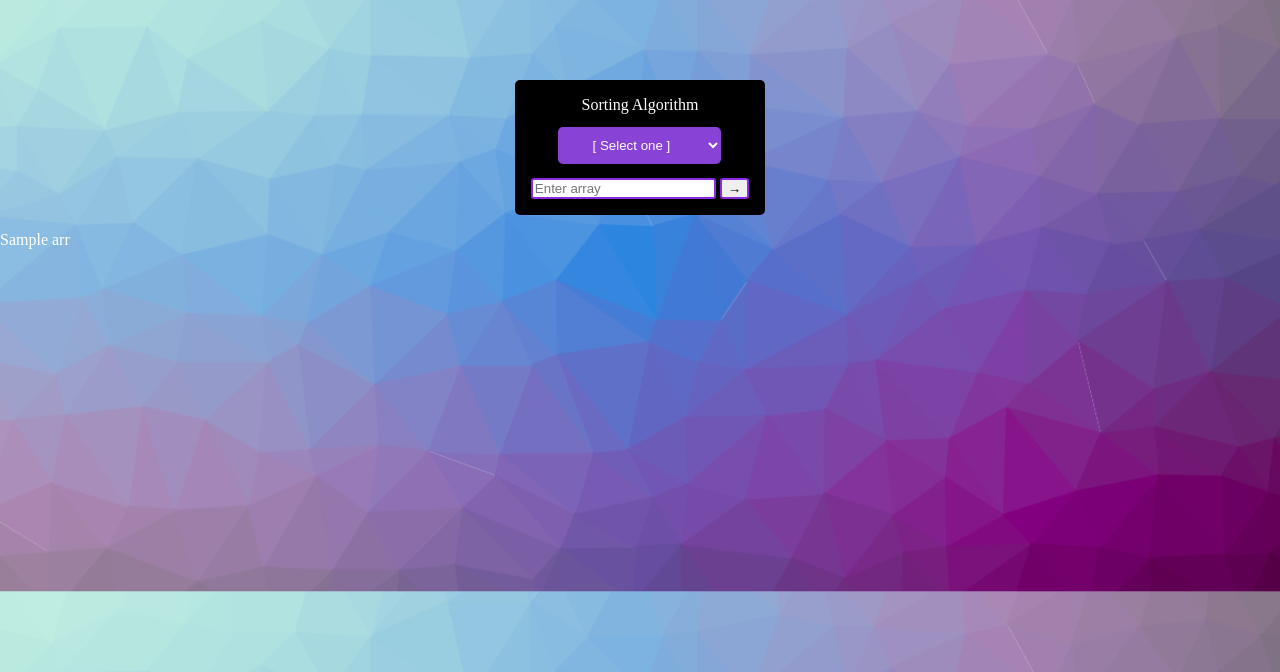
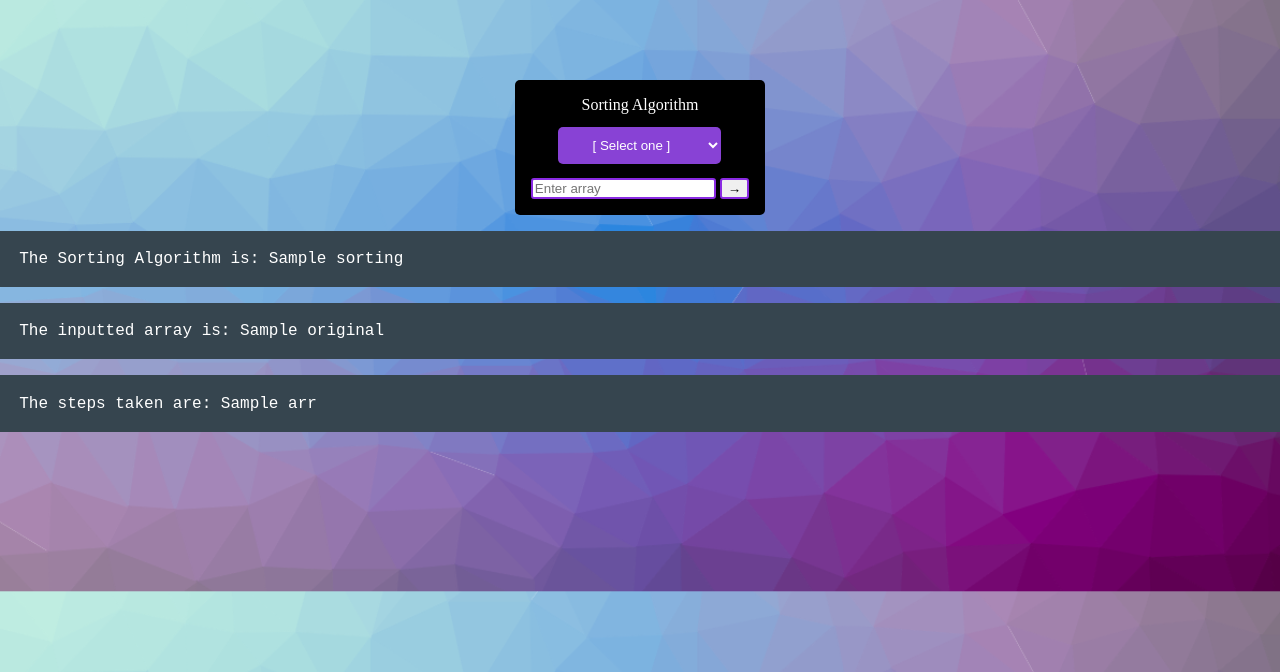
Before and after one commit to derek-byte/Sorting_Visualizer, a Flask app: template templates/index.html in a window 1280 px wide. Shown: the part 53-725 px from the top of the page. Run offline with Flask 2, Linux system fonts and the light colour scheme; the template is opened without the code that fills it: most values are stand-ins (such as "Sample title", 1, 10 or a date in 2020).

Commit message:
More CSS & Connecting Flask

```diff
--- a/app.py
+++ b/app.py
@@ -1,4 +1,4 @@
-from flask import Flask, render_template
+from flask import Flask, render_template, request
 from sorting_alg.merge_sort import MergeSort
 from sorting_alg.quick_sort import QuickSort
 from sorting_alg.selection_sort import SelectionSort
@@ -9,42 +9,61 @@ app = Flask(__name__)
 
 array = [5, 4, 3, 2, 1]
 
-@app.route("/")
+def convert_array(value):
+    array = []
+    i = 0
+    num = ""
+    last_comma = 0
+    while i < len(value):
+      if value[i] == ",":
+        array.append(int(num))
+        last_comma = i
+        num = ""
+      else:
+          num += value[i]
+      i += 1
+    array.append(int(value[last_comma+1:]))
+    return array
+
+@app.route("/", methods = ["POST", "GET"])
 def home():
-    return render_template('index.html', arr=array)
-    return "Hello World"
+    if request.method == "POST":
+        value = request.form["numbers"]
+        select = request.form["sorting"]
+        array = convert_array(value)
 
-@app.route("/merge_sort")
-def merge_sort():
-    alg = MergeSort()
-    alg.mergeSort(array.copy(), 0, len(array)-1)
-    array_str = str(alg.sorting_steps)
-    return array_str
+        if select == "merge_sort":
+            alg = MergeSort()
+            alg.mergeSort(array.copy(), 0, len(array)-1)
+            array_str = str(alg.sorting_steps)
+            return render_template('index.html', sorting= "Merge Sort", original=value, arr=array_str)
 
-@app.route("/quick_sort")
-def quick_sort():
-    alg = QuickSort()
-    alg.quickSort(array, 0, len(array)-1)
-    array_str = str(array)
-    return array_str
+        elif select == "bubble_sort":
+            alg = BubbleSort()
+            alg.bubbleSort(array.copy())
+            array_str = str(alg.sorting_steps)
+            return render_template('index.html', sorting= "Bubble Sort", original=value, arr=array_str)
 
-@app.route("/selection_sort")
-def selection_sort():
-    alg = SelectionSort()
-    alg.selectionSort(array)
-    array_str = str(array)
-    return array_str
+        elif select == "selection_sort":
+            alg = SelectionSort()
+            alg.selectionSort(array.copy())
+            array_str = str(alg.sorting_steps)
+            return render_template('index.html', sorting= "Selection Sort", original=value, arr=array_str)
 
-@app.route("/bubble_sort")
-def bubble_sort():
-    alg = BubbleSort()
-    alg.bubbleSort(array)
-    array_str = str(array)
-    return array_str
+        elif select == "insertion_sort":
+            alg = InsertionSort()
+            alg.insertionSort(array.copy())
+            array_str = str(alg.sorting_steps)
+            return render_template('index.html', sorting= "Insertion Sort", original=value, arr=array_str)
 
-@app.route("/insertion_sort")
-def insertion_sort():
-    alg = InsertionSort()
-    alg.insertionSort(array)
-    array_str = str(array)
-    return array_str
+        elif select == "quick_sort":
+            alg = QuickSort()
+            alg.quickSort(array.copy(), 0, len(array)-1)
+            array_str = str(alg.sorting_steps)
+            return render_template('index.html', sorting= "Quick Sort", original=value, arr=array_str)
+
+        else:
+            return render_template('index.html', sorting= "No Sorting Algorithm", original=value, arr=[])
+
+    else:
+        return render_template('index.html')
--- a/sorting_alg/bubble_sort.py
+++ b/sorting_alg/bubble_sort.py
@@ -1,4 +1,5 @@
 class BubbleSort:
+    sorting_steps = []
     def bubbleSort(self,array):
         l = len(array)
         i = 0
@@ -8,5 +9,6 @@ class BubbleSort:
                 if array[i] > array[j]:
                     array.insert(i,array[j])
                     array.pop(j+1)
+                    self.sorting_steps.append(array.copy())
                 j += 1
             i += 1
--- a/sorting_alg/insertion_sort.py
+++ b/sorting_alg/insertion_sort.py
@@ -1,4 +1,5 @@
 class InsertionSort:
+    sorting_steps = []
     def insertionSort(self, array):
         #Actual Insertion Sort code starts here:
         if len(array) <= 1:
@@ -10,10 +11,10 @@ class InsertionSort:
                 # Insert value of array[i] into index j and everything gets pushed right
                 array.insert(j,array[i])
                 array.pop(i+1)
-                print(array)
 
                 if j != 0:
                     i -= 1
                     j -= 1
+                self.sorting_steps.append(array.copy())
             i += 1
         return array
--- a/sorting_alg/quick_sort.py
+++ b/sorting_alg/quick_sort.py
@@ -1,8 +1,8 @@
 class QuickSort:
+    sorting_steps = []
     def partition(self,array, low, high):
         i = (low-1)         # index of smaller element
         pivot = array[high]     # pivot
-
         for j in range(low, high):
 
             # If current element is smaller than or
@@ -13,6 +13,7 @@ class QuickSort:
                 i = i+1
                 array[i], array[j] = array[j], array[i]
         array[i+1], array[high] = array[high], array[i+1]
+        self.sorting_steps.append(array.copy())
         return (i+1)
 
     def quickSort(self,array, low, high):
@@ -23,7 +24,6 @@ class QuickSort:
             # pi is partitioning index, arr[p] is now
             # at right place
             pi = self.partition(array, low, high)
-
             # Separately sort elements before
             # partition and after partition
             self.quickSort(array, low, pi-1)
--- a/sorting_alg/selection_sort.py
+++ b/sorting_alg/selection_sort.py
@@ -1,4 +1,5 @@
 class SelectionSort:
+    sorting_steps = []
     def selectionSort(self,array):
         i = 0
         while i < len(array):
@@ -16,5 +17,5 @@ class SelectionSort:
             array.pop(index+1)
 
             i += 1
-            print(array)
+            self.sorting_steps.append(array.copy())
         return array
--- a/static/styles/styles.css
+++ b/static/styles/styles.css
@@ -1,7 +1,6 @@
 body {
     background-image: url('/static/images/background.png');
     background-size: cover;
-    /* background-repeat: repeat-x; */
     margin: 0;
 }
 
@@ -17,7 +16,6 @@ nav > div {
     color: #8842d5;
     font-size: 3ch;
     user-select: none;
-    /* font-family:-apple-system, BlinkMacSystemFont, 'Segoe UI', Roboto, Oxygen, Ubuntu, Cantarell, 'Open Sans', 'Helvetica Neue', sans-serif; */
     font-family: Georgia, 'Times New Roman', Times, serif;
 }
 
@@ -54,3 +52,9 @@ button:hover {
     border-radius: 5px;
     padding: 2ch;
 }
+
+p {
+    padding: 2ch;
+    font-family: 'Courier New', Courier, monospace;
+    background-color: rgb(54, 69, 79);
+}
--- a/templates/index.html
+++ b/templates/index.html
@@ -17,23 +17,25 @@
         <div class="input-group">
             <div><label for="sorting_algorithm">Sorting Algorithm</label></div>
             <div>
-                <select name="sorting" id="sorting">
-                    <option value="" selected>[ Select one ]</option>
-                    <option value="bubble">Bubble Sort</option>
-                    <option value="insertion">Insertion Sort</option>
-                    <option value="selection">Selection Sort</option>
-                    <option value="quick">Quick Sort</option>
-                    <option value="merge">Merge Sort</option>
-                </select>
-            </div>
-            <div class="input-group">
-                <div class="input"><input type="text" name="numbers" id="numbers" placeholder="Enter array"> <button onclick="order()">→</button> </div>
+                <form action="#" method="post">
+                    <select name="sorting" id="sorting">
+                        <option value="" selected>[ Select one ]</option>
+                        <option value="bubble_sort">Bubble Sort</option>
+                        <option value="insertion_sort">Insertion Sort</option>
+                        <option value="selection_sort">Selection Sort</option>
+                        <option value="quick_sort">Quick Sort</option>
+                        <option value="merge_sort">Merge Sort</option>
+                    </select>
+                    <div class="input"><input type="text" name="numbers" id="numbers" placeholder="Enter array"> <button onclick="order()">→</button> </div>
+                </form>
             </div>
         </div>
     </div>
 
-    <div class="steps">
-        <p>{{arr}}</p>
+    <div class="step">
+        <p>The Sorting Algorithm is: {{sorting}}</p>
+        <p>The inputted array is: {{original}}</p>
+        <p>The steps taken are: {{arr}}</p>
     </div>
 
 </body>
@@ -41,25 +43,7 @@
 <script>
     function order () {
         var str = document.getElementById("numbers").value;
-        // let arr = [];
-        // let i = 0;
-        // while (i < str.length) {
-        //     let num = 0
-        //     let multiple = 1
-        //     if (str[i] == ',') {
-        //         console.log("Please enter numbers.")
-        //         i++
-        //     }
-        //     else {
-        //         num += 1
-        //     }
-        //     i++
-        // }
-
-        var array = Array.from(str)
-        alert(array)
-        console.log(array)
-        // Need to sperate things based on commas
+        alert("Inputted array is: ["+str+"]")
     }
 </script>
 </html>
```
